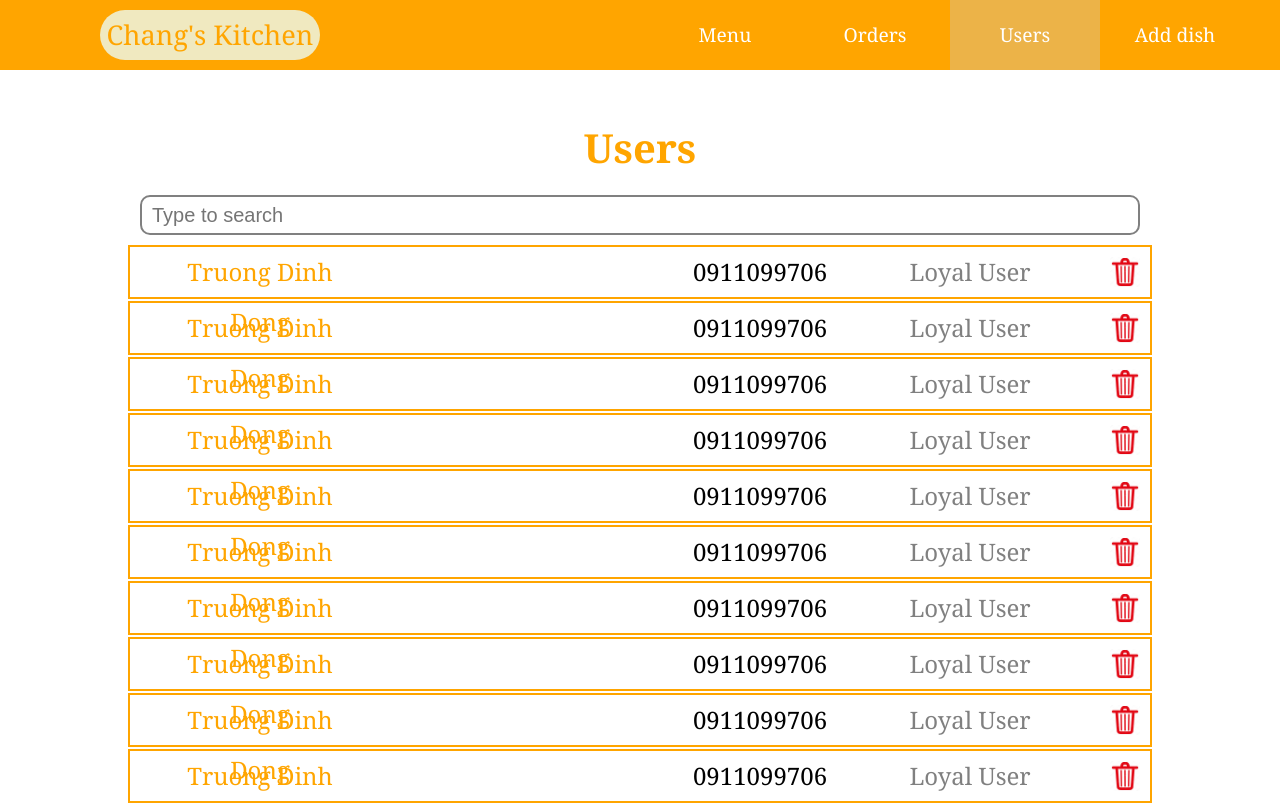
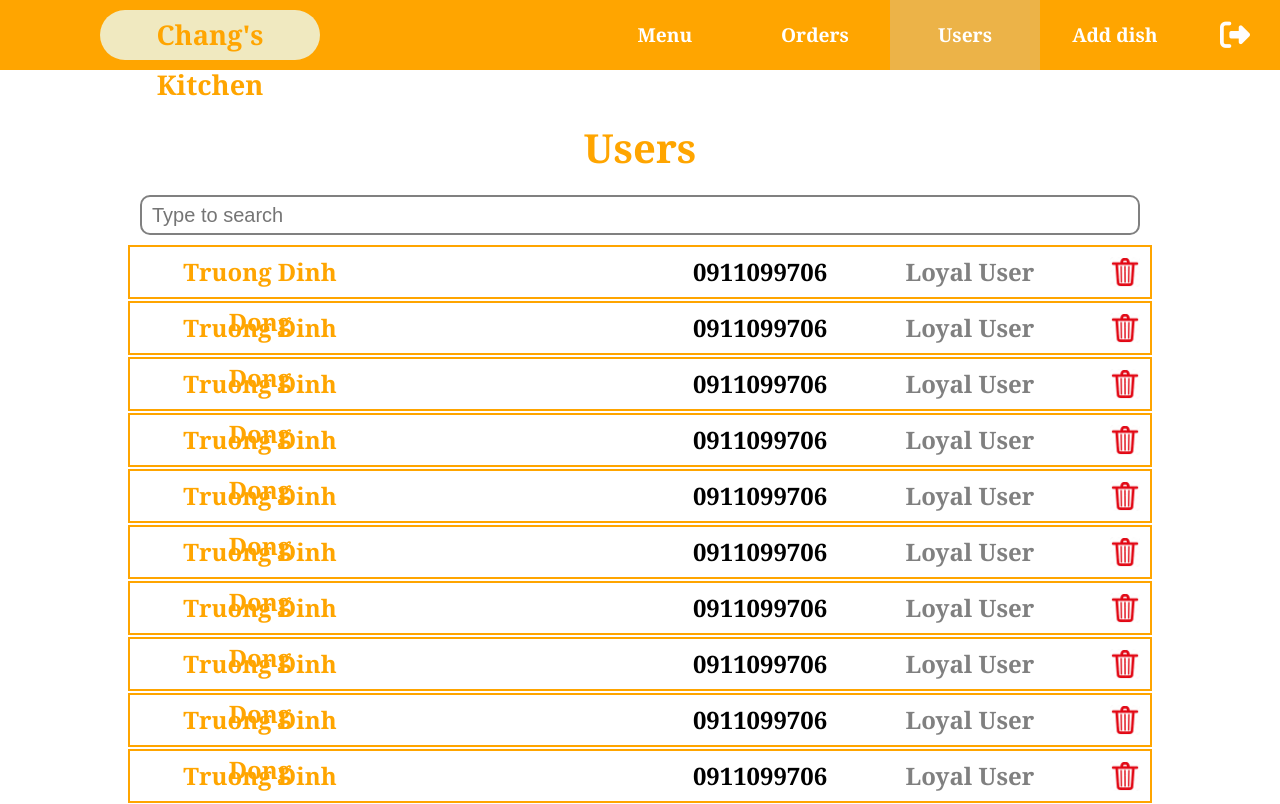
Before and after one commit to truongdd03/changKitchenManager, a plain HTML site: page public/views/usersPage/usersPage.html in a window 1280 px wide. Shown: the top 804 px of the page. Drawn offline with Linux system fonts and the light colour scheme.

Commit message:
Add logout button

```diff
--- a/public/Authentication/LoginPage/css/main.css
+++ b/public/Authentication/LoginPage/css/main.css
@@ -147,6 +147,7 @@ iframe {
   justify-content: center;
   align-items: center;
   padding: 15px;
+  cursor: pointer;
   background: rgb(238, 228, 174);
 }
 
@@ -310,6 +311,7 @@ input.input100 {
 /*------------------------------------------------------------------
 [ Button ]*/
 .container-login100-form-btn {
+  cursor: pointer;
   width: 100%;
   display: -webkit-box;
   display: -webkit-flex;
--- a/public/views/support/css/topNavStyle.css
+++ b/public/views/support/css/topNavStyle.css
@@ -1,9 +1,12 @@
+@import url("https://use.fontawesome.com/releases/v5.13.0/css/all.css");
+
 * {
     margin: 0;
 }
 
 p {
     font-family: Cambria, Cochin, Georgia, Times, 'Times New Roman', serif;
+    font-weight: bold;
 }
 
 .Title {
@@ -16,12 +19,24 @@ p {
 
 /* Top navigation bar */
 .TopNavBar {
-    height: 70px;
-    line-height: 70px;
+    height: 70px; line-height: 70px;
+    vertical-align: middle;
+    background-color: orange;
+    position: relative;
+}
 
-    background-color: orange;
+.fa {
+    display: block; position: absolute;
+    top: 50%; right: 30px; transform: translate(0%, -50%);
+    margin-left: 30px;
+    height: 30px; width: 30px; line-height: 30px;
+    text-rendering: auto;
+}
 
-    position: relative;
+.fa-sign-out-alt::before {
+    font-size: 30px;
+    cursor: pointer;
+    color: rgb(255, 253, 253);
 }
 
 .HeadingWrapper {
@@ -30,9 +45,7 @@ p {
     top: 50%; left: 100px;
     transform: translate(0%,-50%);
 
-    height: 50;
-    width: 220px;
-    line-height: 50px;
+    height: 50; width: 220px; line-height: 50px;
     text-align: center;
     border-radius: 25px;
 
@@ -47,7 +60,7 @@ p {
 .Buttons {
     display: block;
     position: absolute;
-    top: 50%; right: 30px;
+    top: 50%; right: 90px;
     transform: translate(0%, -50%);
     height: 70;
 }
--- a/public/views/support/js/topNavBar.js
+++ b/public/views/support/js/topNavBar.js
@@ -13,3 +13,7 @@ function clickedOrders() {
 function clickedUsers() {
     document.getElementById("Users").style.backgroundColor = "rgb(236, 179, 72)";
 }
+
+function logOut() {
+    window.location = "/public/Authentication/LoginPage/LoginPage.html";
+}
--- a/public/views/usersPage/usersPage.html
+++ b/public/views/usersPage/usersPage.html
@@ -6,6 +6,7 @@
         <link rel="stylesheet" type="text/css" href="../support/css/searchField.css">
         <link rel="stylesheet" type="text/css" href="./usersPage.css">
 
+        <script src="https://kit.fontawesome.com/a076d05399.js" crossorigin="anonymous"></script>
         <script src="../support/js/topNavBar.js"></script>
         <script src="./usersPage.js"></script>
 
@@ -48,6 +49,8 @@
                 </a>
             </div>
 
+            <i class="fa fa-sign-out-alt" onclick="logOut();"></i>
+
         </div>
 
         <div class="MainPage">
@@ -61,7 +64,7 @@
                 <div class="UserWrapper">
                     <p class="Name">Truong Dinh Dong</p>
                     <p class="Phone">0911099706</p>
-                    <img class="BinImage" src="/support/images/bin.jpg">
+                    <img class="BinImage" src="../support/images/bin.jpg">
                     <p class="Rank">Loyal User</p>
                 </div>
 
--- a/public/views/usersPage/usersPage.js
+++ b/public/views/usersPage/usersPage.js
@@ -3,7 +3,7 @@ function load() {
         var div = document.createElement('div');
         div.innerHTML += '<p class="Name">Truong Dinh Dong</p>';
         div.innerHTML += '<p class="Phone">0911099706</p>';
-        div.innerHTML += '<img class="BinImage" src="/support/images/bin.jpg">'
+        div.innerHTML += '<img class="BinImage" src="../support/images/bin.jpg">'
         div.innerHTML += '<p class="Rank">Loyal User</p>';
         div.className = "UserWrapper";
 
```
Also changed, not shown: public/views/addDishPage/addDishPage.html (+3 -0 lines), public/views/menuPage/menuPage.html (+4 -1 lines), public/views/ordersPage/ordersPage.html (+3 -0 lines).
